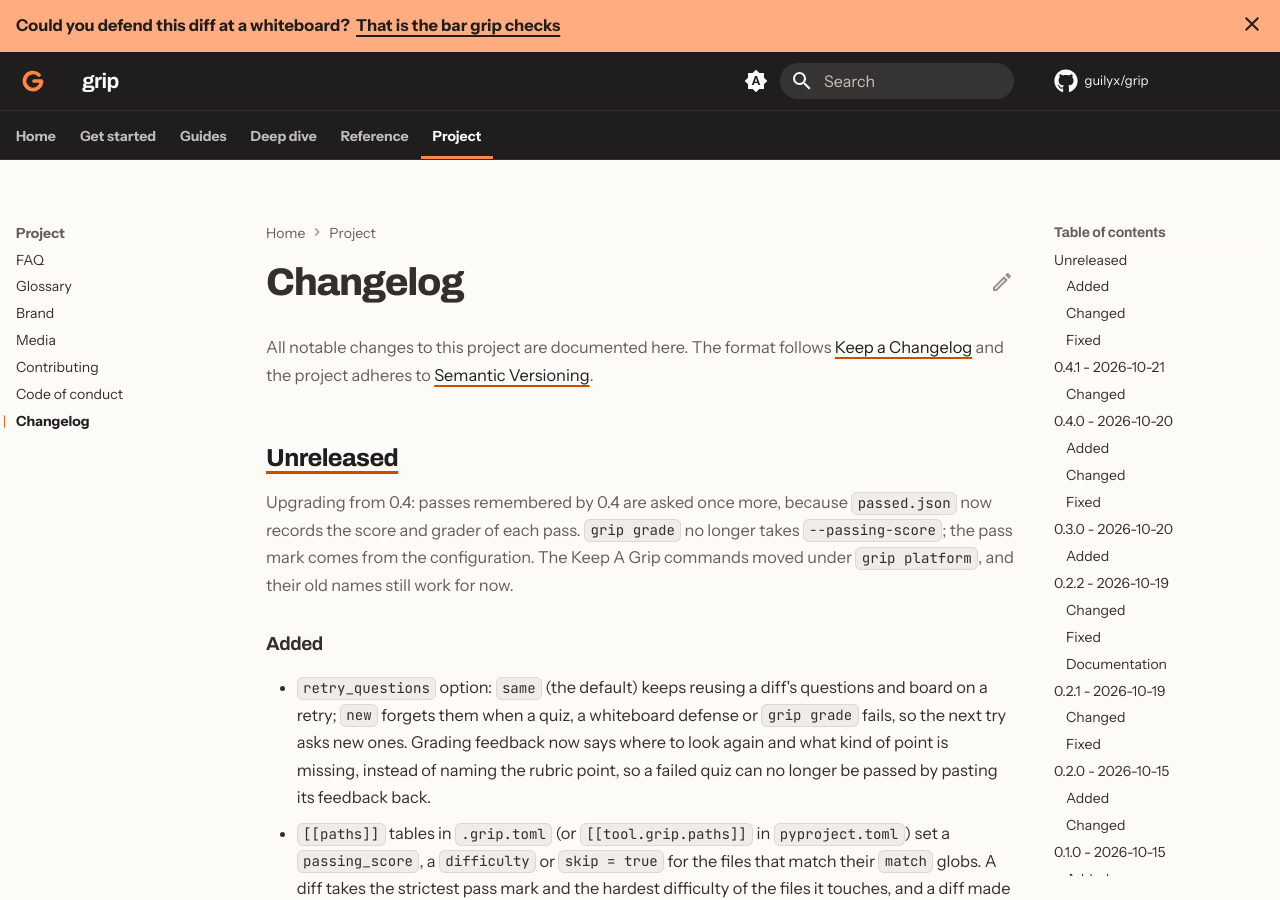
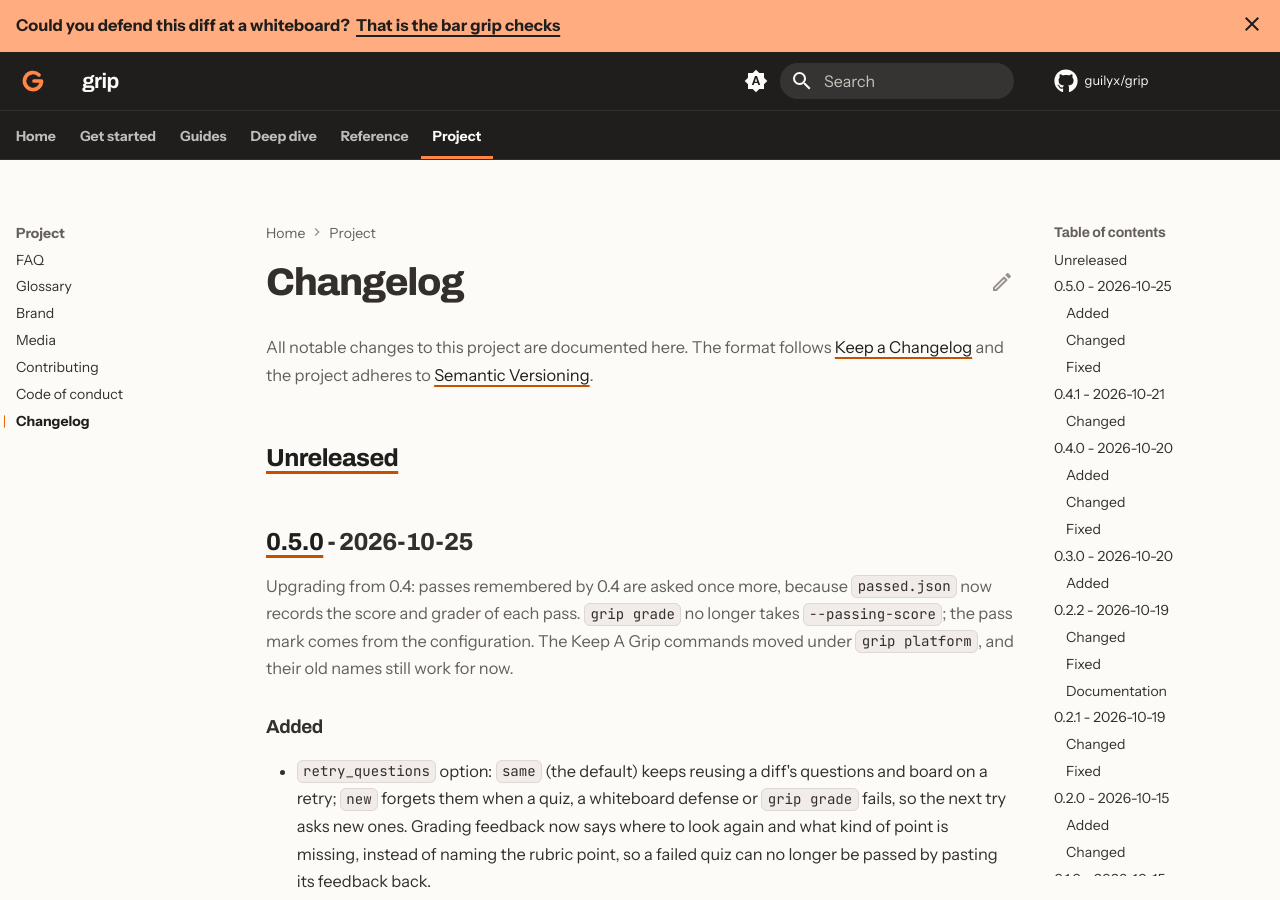
Before and after one commit to guilyx/grip, an MkDocs documentation site: the page built from docs/changelog.md, in a window 1280 px wide and 900 px high. Built offline with MkDocs 1.6.1 and Material for MkDocs 9.7.7, drawn with Linux system fonts in a browser that asks for light colours; comment, search, counter and statistics services are not loaded.

Commit message:
Release v0.5.0

```diff
--- a/.pre-commit-hooks.yaml
+++ b/.pre-commit-hooks.yaml
@@ -2,7 +2,7 @@
 #
 #   repos:
 #     - repo: https://github.com/guilyx/grip
-#       rev: v0.4.1
+#       rev: v0.5.0
 #       hooks:
 #         - id: grip            # quiz before every push (recommended)
 #         # - id: grip-commit   # quiz before every commit
--- a/CHANGELOG.md
+++ b/CHANGELOG.md
@@ -5,6 +5,8 @@ All notable changes to this project are documented here. The format follows
 [Semantic Versioning](https://semver.org/).
 
 ## [Unreleased]
+
+## [0.5.0] - 2026-10-25
 
 Upgrading from 0.4: passes remembered by 0.4 are asked once more, because
 `passed.json` now records the score and grader of each pass. `grip grade` no longer
@@ -407,7 +409,8 @@ The first public release.
 - The score table uses rounded borders, matching the panels.
 - The "blocked" message prints the report path relative to the working directory.
 
-[Unreleased]: https://github.com/guilyx/grip/compare/v0.4.1...HEAD
+[Unreleased]: https://github.com/guilyx/grip/compare/v0.5.0...HEAD
+[0.5.0]: https://github.com/guilyx/grip/compare/v0.4.1...v0.5.0
 [0.4.1]: https://github.com/guilyx/grip/compare/v0.4.0...v0.4.1
 [0.4.0]: https://github.com/guilyx/grip/compare/v0.3.0...v0.4.0
 [0.3.0]: https://github.com/guilyx/grip/compare/v0.2.2...v0.3.0
--- a/src/grip_hook/__init__.py
+++ b/src/grip_hook/__init__.py
@@ -3,7 +3,7 @@
 A git hook that quizzes you about your own diff before you commit or push it.
 """
 
-__version__ = "0.4.1"
+__version__ = "0.5.0"
 
 QUESTION_COUNT = 5
 """Number of questions asked in every quiz. Fixed by design."""
```
Also changed, not shown: docs/getting-started.md (+1 -1 lines), docs/index.md (+1 -1 lines), 4 other files.
